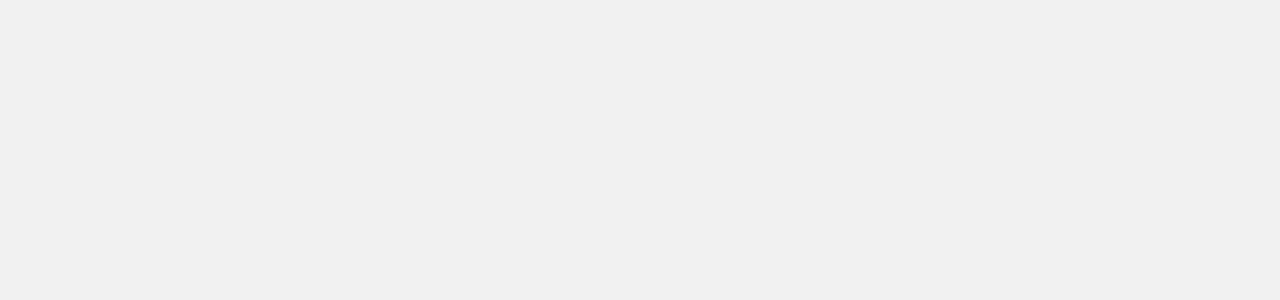
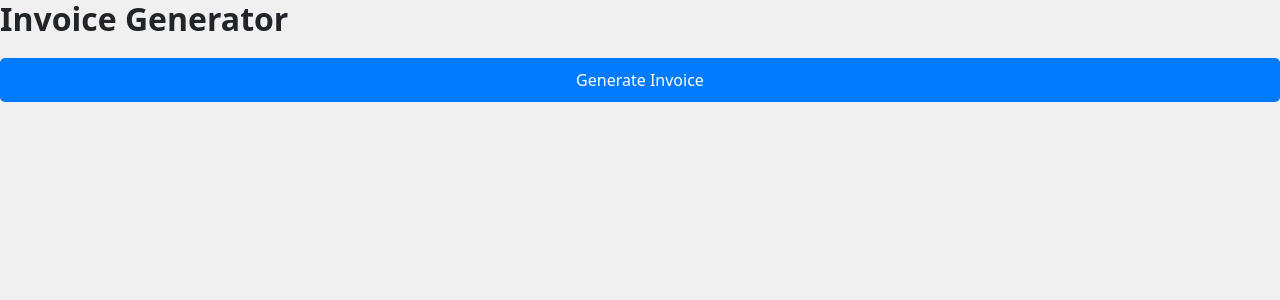
Before and after one commit to Prasannahegde119/Mern-Frontend, a React (Vite) app: page /InvoiceGenerator in a window 1280 px wide. Shown: the top 300 px of the page. Built offline with nearby package versions, Linux system fonts and the light colour scheme.

Commit message:
invoicegenerator added

```diff
--- a/src/Components/Delevery/InvoiceGenerator.jsx
+++ b/src/Components/Delevery/InvoiceGenerator.jsx
@@ -1,70 +1,70 @@
+import React from "react";
+import { useCart } from "../Contexts/CartContext";
+// import jsPDF from "jspdf";
+import "jspdf-autotable";
+import { useNavigate } from "react-router-dom";
+
+const InvoiceGenerator = () => {
+  const { cartProducts, totalPrice } = useCart();
+
+  const navigate = useNavigate();
+
+  const generatePDF = () => {
+    // Create a new PDF document
+    const doc = new jsPDF();
+
+    // Set the document title
+    doc.setFontSize(20);
+    doc.text("Invoice", 10, 10);
+
+    // Set up the table headers
+    const headers = [["Title", "Price", "Quantity", "Total"]];
+
+    // Set up the data rows
+    const data = cartProducts.map((product) => [
+      product.title,
+      `$${product.price}`,
+      product.quantity,
+      `$${product.price * product.quantity}`,
+      // alert("invoice downloaded"),
+      navigate("/"),
+    ]);
+
+    // AutoTable plugin to create a table
+    doc.autoTable({
+      head: headers,
+      body: data,
+      startY: 20,
+    });
+
+    // Add total price
+    const totalPriceYPos = doc.autoTable.previous.finalY + 10;
+    doc.text(`Total Price: $${totalPrice}`, 10, totalPriceYPos);
+
+    // Add current date and time
+    const currentDate = new Date().toLocaleDateString();
+    const currentTime = new Date().toLocaleTimeString();
+    const dateTimeText = `Date: ${currentDate}, Time: ${currentTime}`;
+    const dateTimeYPos = doc.internal.pageSize.height - 10; // Position from bottom of page
+    doc.text(dateTimeText, 10, dateTimeYPos);
+
+    // Save the PDF
+    doc.save("invoice.pdf");
+  };
+
+  return (
+    <div>
+      <h2>Invoice Generator</h2>
+      <button onClick={generatePDF}>Generate Invoice</button>
+    </div>
+  );
+};
+
+export default InvoiceGenerator;
 // import React from "react";
-// import { useCart } from "../Contexts/CartContext";
-// // import jsPDF from "jspdf";
-// import "jspdf-autotable";
-// import { useNavigate } from "react-router-dom";
 
-// const InvoiceGenerator = () => {
-//   const { cartProducts, totalPrice } = useCart();
-
-//   const navigate = useNavigate();
-
-//   const generatePDF = () => {
-//     // Create a new PDF document
-//     const doc = new jsPDF();
-
-//     // Set the document title
-//     doc.setFontSize(20);
-//     doc.text("Invoice", 10, 10);
-
-//     // Set up the table headers
-//     const headers = [["Title", "Price", "Quantity", "Total"]];
-
-//     // Set up the data rows
-//     const data = cartProducts.map((product) => [
-//       product.title,
-//       `$${product.price}`,
-//       product.quantity,
-//       `$${product.price * product.quantity}`,
-//       // alert("invoice downloaded"),
-//       navigate("/"),
-//     ]);
-
-//     // AutoTable plugin to create a table
-//     doc.autoTable({
-//       head: headers,
-//       body: data,
-//       startY: 20,
-//     });
-
-//     // Add total price
-//     const totalPriceYPos = doc.autoTable.previous.finalY + 10;
-//     doc.text(`Total Price: $${totalPrice}`, 10, totalPriceYPos);
-
-//     // Add current date and time
-//     const currentDate = new Date().toLocaleDateString();
-//     const currentTime = new Date().toLocaleTimeString();
-//     const dateTimeText = `Date: ${currentDate}, Time: ${currentTime}`;
-//     const dateTimeYPos = doc.internal.pageSize.height - 10; // Position from bottom of page
-//     doc.text(dateTimeText, 10, dateTimeYPos);
-
-//     // Save the PDF
-//     doc.save("invoice.pdf");
-//   };
-
-//   return (
-//     <div>
-//       <h2>Invoice Generator</h2>
-//       <button onClick={generatePDF}>Generate Invoice</button>
-//     </div>
-//   );
-// };
+// function InvoiceGenerator() {
+//   return <div></div>;
+// }
 
 // export default InvoiceGenerator;
-import React from "react";
-
-function InvoiceGenerator() {
-  return <div></div>;
-}
-
-export default InvoiceGenerator;
```
